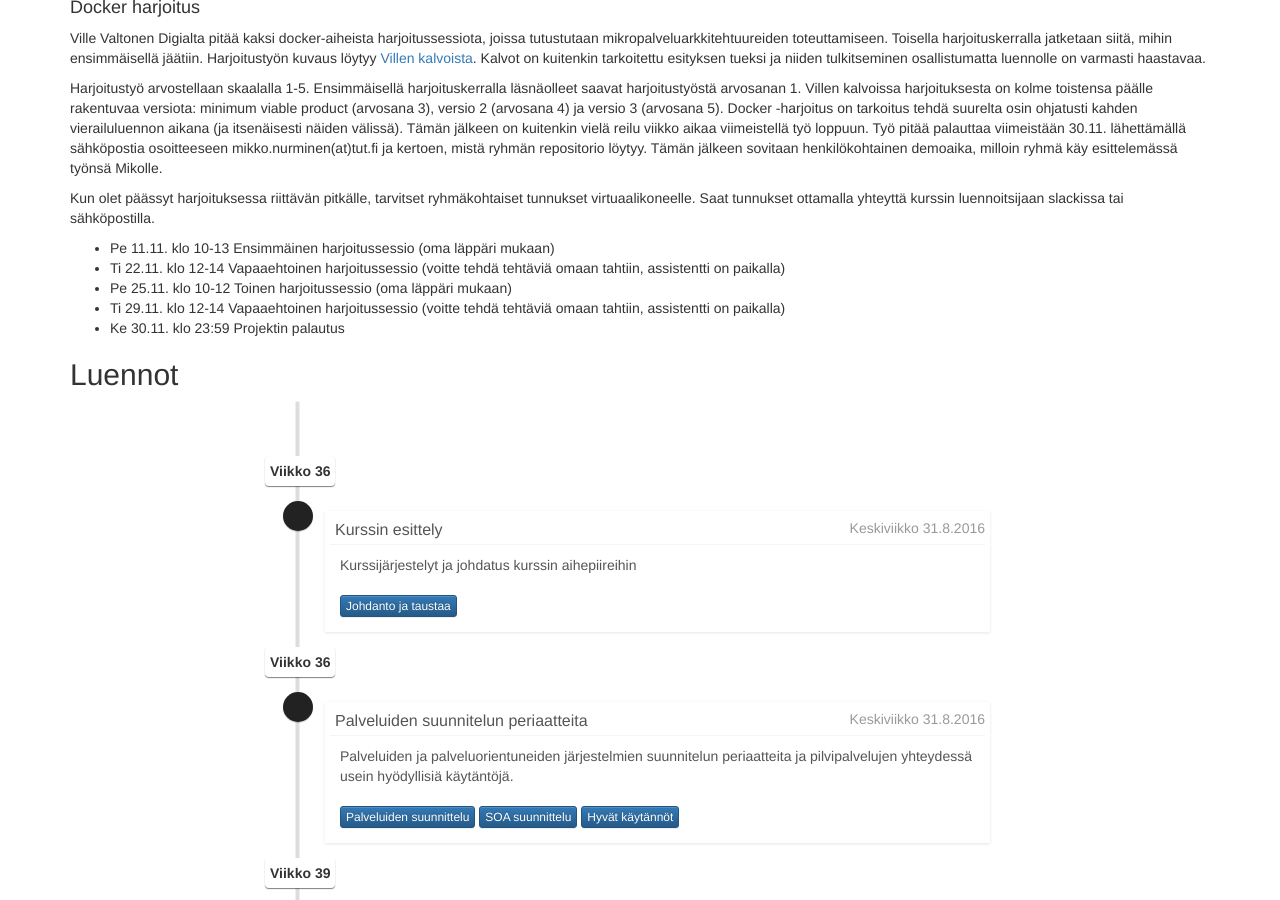
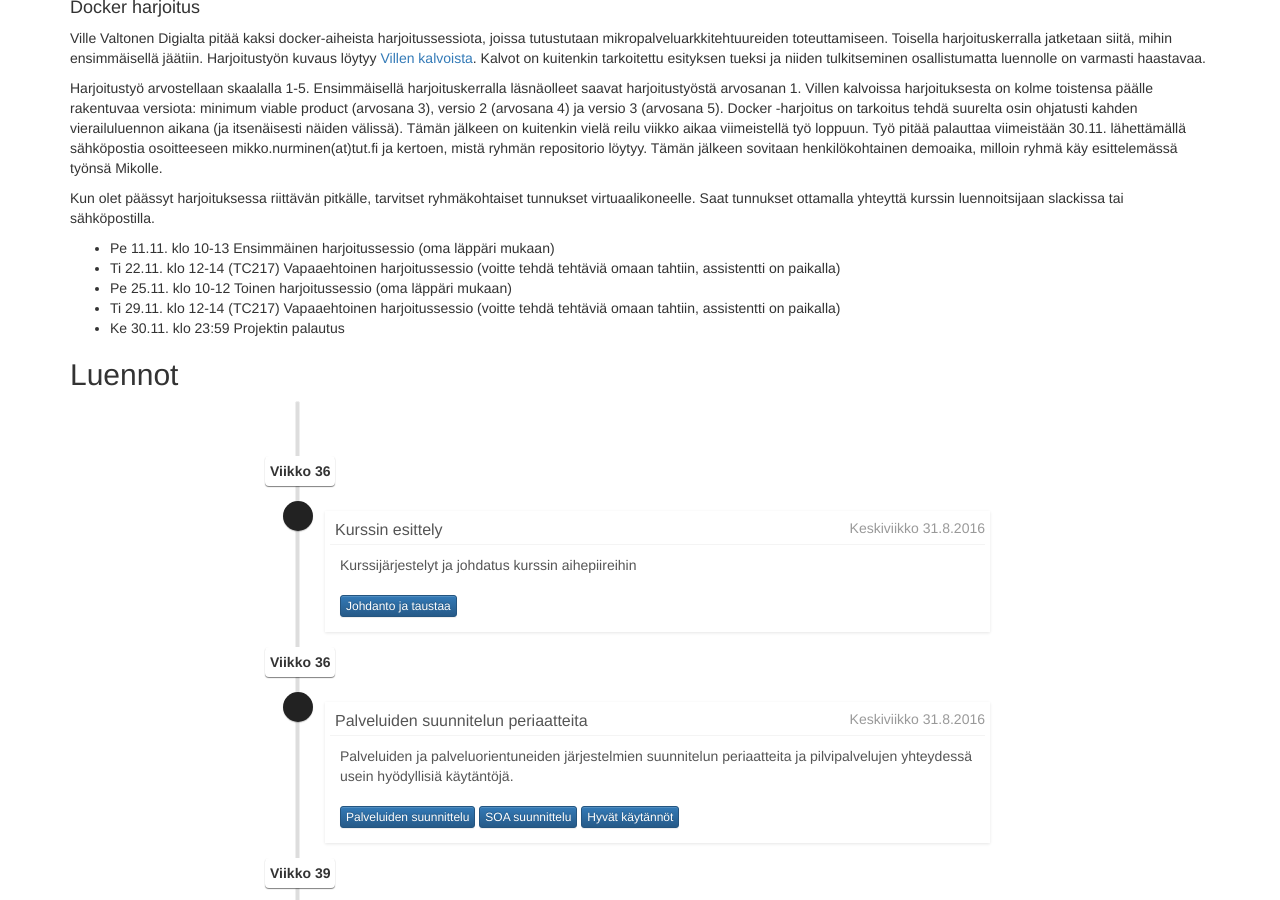
Before and after one commit to Palpo/palpo.github.io, a Jekyll site: the page built from index.html, in a window 1280 px wide and 900 px high, scrolled down 1102 px. Built offline with Jekyll 4.4.1, drawn with Linux system fonts in a browser that asks for light colours; nearby versions of some CDN libraries.

Commit message:
index.html

```diff
--- a/index.html
+++ b/index.html
@@ -49,9 +49,9 @@
 
     <ul>
         <li>Pe 11.11. klo 10-13 Ensimmäinen harjoitussessio (oma läppäri mukaan)</li>
-        <li>Ti 22.11. klo 12-14 Vapaaehtoinen harjoitussessio (voitte tehdä tehtäviä omaan tahtiin, assistentti on paikalla)</li>
+        <li>Ti 22.11. klo 12-14 (TC217) Vapaaehtoinen harjoitussessio (voitte tehdä tehtäviä omaan tahtiin, assistentti on paikalla)</li>
         <li>Pe 25.11. klo 10-12 Toinen harjoitussessio (oma läppäri mukaan)</li>
-        <li>Ti 29.11. klo 12-14 Vapaaehtoinen harjoitussessio (voitte tehdä tehtäviä omaan tahtiin, assistentti on paikalla)</li>
+        <li>Ti 29.11. klo 12-14 (TC217) Vapaaehtoinen harjoitussessio (voitte tehdä tehtäviä omaan tahtiin, assistentti on paikalla)</li>
         <li>Ke 30.11. klo 23:59 Projektin palautus
     </ul>
 
```
